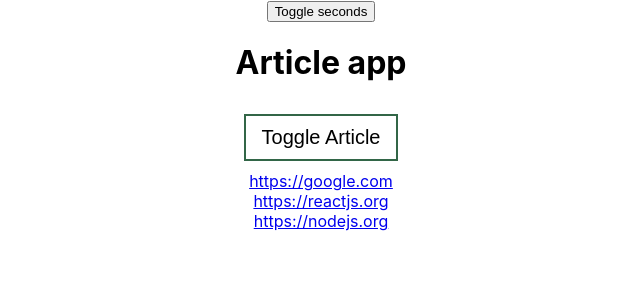
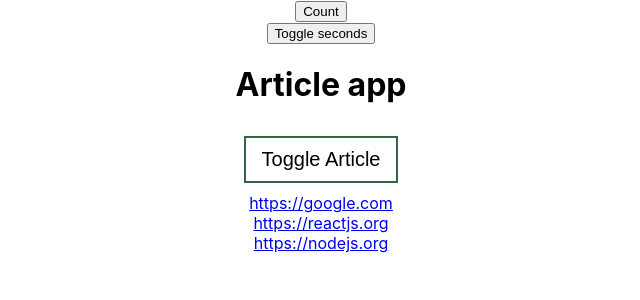
Before and after one commit to Kondzioplus/React, a React (Create React App) app: page / in a window 1280 px wide. Shown: the top 300 px of the page, without its empty margins (319-959 px from the left). Built offline with nearby package versions, Linux system fonts and the light colour scheme.

Commit message:
Asynchroniczność setState()

```diff
--- a/src/containers/App.js
+++ b/src/containers/App.js
@@ -18,6 +18,7 @@ class App extends Component {
     ],
     showArticles: false,
     showSeconds: false,
+    counter: 0,
 }
 
 // Constructor w starych wersjach
@@ -62,9 +63,16 @@ class App extends Component {
     articles.splice(articleIndex, 1);
     this.setState({articles: articles});
   }
-
+ //Asynchroniczność setState()
+  countHandler = () => {
+    let i;
+    for (i=0 ; i < 20; i++){
+      this.setState((prevState, props) => ({counter: prevState.counter +1}));
+    }
+  }
   render(){
     console.log('App render');
+    console.log("Counter: " + this.state.counter);
     let articles = null;
     let seconds = null;
     //sprawdzanie aktualnej zmiennej ze STATE
@@ -79,14 +87,11 @@ class App extends Component {
     }
 
 
-
-
-
-
     return (
 
 
       <div className='App'>
+      <button onClick={this.countHandler}>Count</button><br />
       <button onClick={this.toggleSecondsHandler}>Toggle seconds</button>
       {seconds}
         <Header showArticles={this.state.showArticles} toggleArticles={this.toggleArticlesHandler}/>
```
